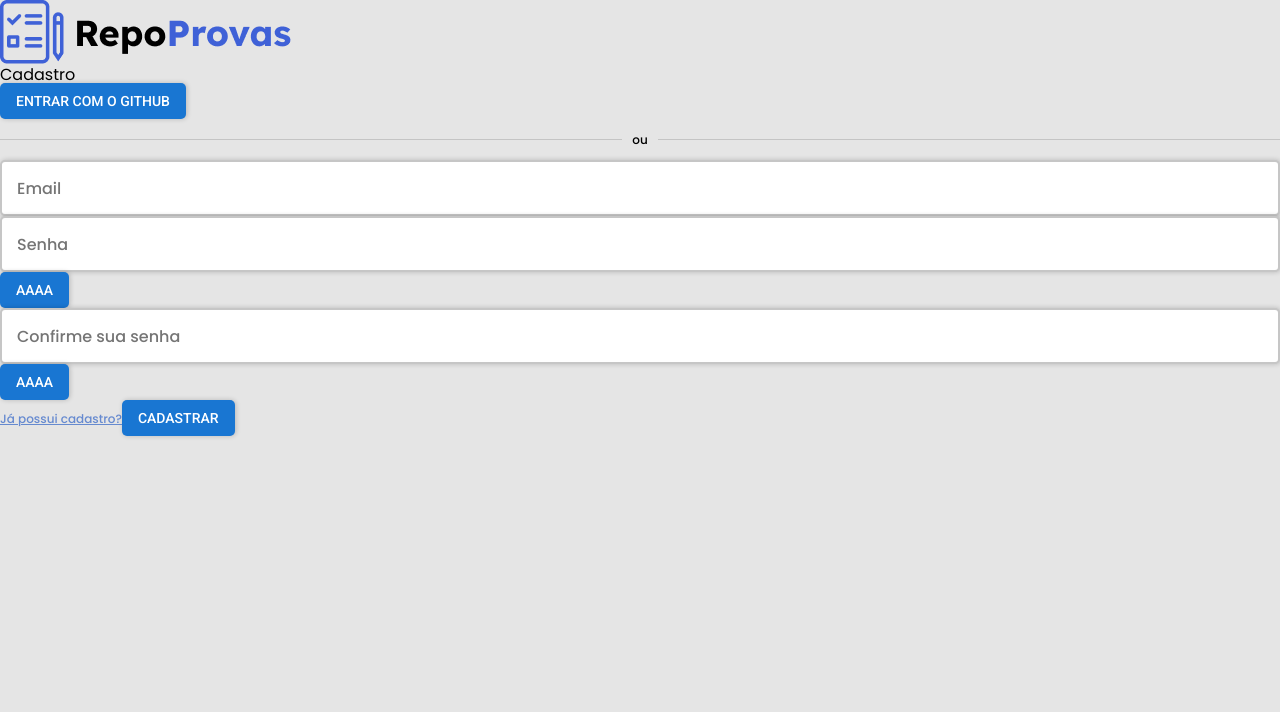
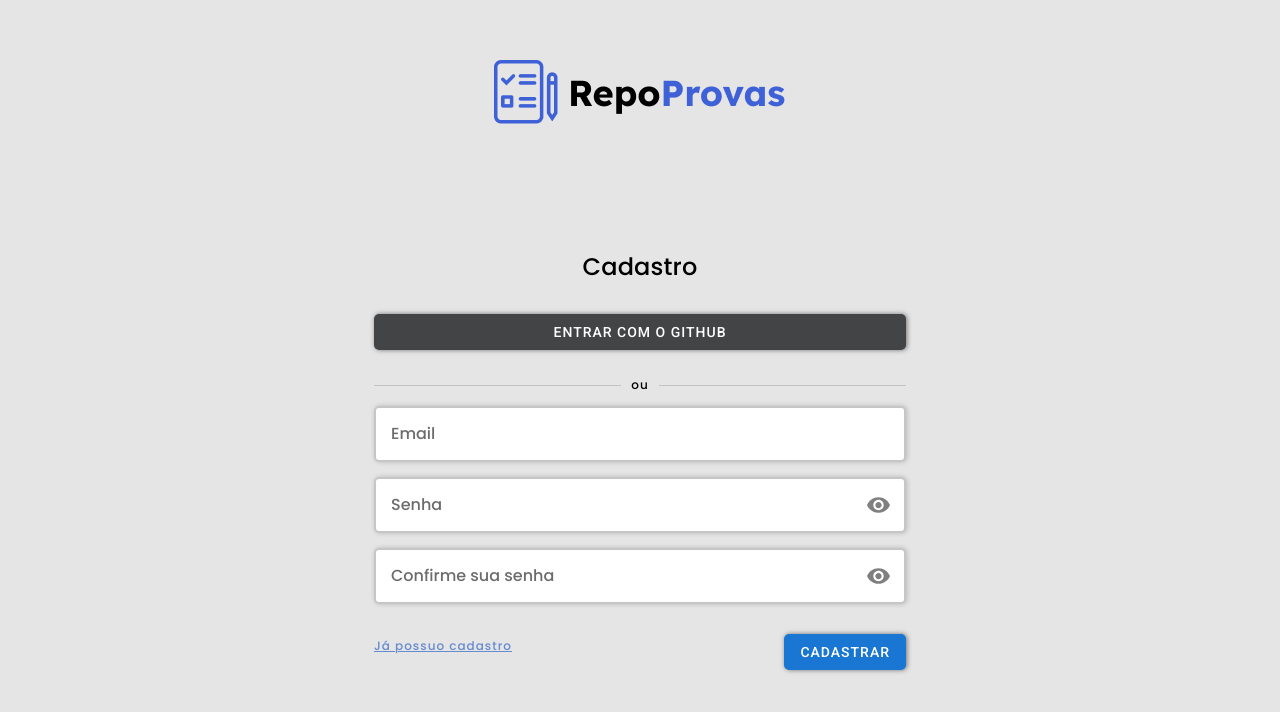
Before and after one commit to guoconde/RepoProvas, a React (Create React App) app: page /register in a window 1280 px wide. Shown: the top 712 px of the page. Built offline with nearby package versions, Linux system fonts and the light colour scheme.

Commit message:
Feat: add styled form

```diff
--- a/package.json
+++ b/package.json
@@ -6,6 +6,7 @@
     "react": "^17.0.2",
     "react-dom": "^17.0.2",
     "react-hook-form": "^7.30.0",
+    "react-icons": "^4.3.1",
     "react-router-dom": "^6.3.0",
     "react-scripts": "^4.0.3",
     "styled-components": "^5.3.5"
--- /dev/null
+++ b/src/components/Form/styled.jsx
@@ -0,0 +1,27 @@
+import styled from 'styled-components';
+
+export const FormContainer = styled.form`
+  display: flex;
+  flex-direction: column;
+  gap: 15px;
+`;
+
+export const PasswordDiv = styled.div`
+  position: relative;
+
+  .icon {
+    height: 56px;
+    font-size: 25px;
+    color: rgba(0, 0, 0, 0.5);;
+    position: absolute;
+    right: 15px;
+    cursor: pointer;
+  }
+`;
+
+export const FooterDiv = styled.div`
+  display: flex;
+  justify-content: space-between;
+
+  margin-top: 15px;
+`;
--- /dev/null
+++ b/src/components/LoginRegisterHeader/styled.jsx
@@ -0,0 +1,30 @@
+import styled from 'styled-components';
+
+export const Container = styled.div`
+  width: 500px;
+  height: 100vh;
+
+  margin: 0 auto;
+  padding-top: 60px;
+
+  display: flex;
+  flex-direction: column;
+  justify-content: space-between;
+  align-items: center;
+`;
+
+export const ButtonGithub = styled.button`
+  width: 500px;
+
+  background-color: #424445;
+
+  margin: 35px 0 15px 0;
+`;
+
+export const Title = styled.h1`
+  font-size: 24px;
+  font-weight: 500;
+  line-height: 24px;
+  letter-spacing: 0.15px;
+  text-align: center;
+`;
--- a/src/pages/register/RegisterForm.jsx
+++ b/src/pages/register/RegisterForm.jsx
@@ -1,6 +1,8 @@
 import React, { useState } from 'react';
 import { useForm } from 'react-hook-form';
 import { Link } from 'react-router-dom';
+import { MdVisibility } from 'react-icons/md';
+import { FooterDiv, FormContainer, PasswordDiv } from '../../components/Form/styled';
 
 export default function RegisterForm() {
   const {
@@ -23,31 +25,35 @@ export default function RegisterForm() {
   }
 
   return (
-    <form onSubmit={handleSubmit(onSubmit)}>
+    <FormContainer onSubmit={handleSubmit(onSubmit)}>
       <input
       // type="email"
         {...register('email')}
         placeholder="Email"
       />
       {errors.email && <span>{errors.email.message}</span>}
+      <PasswordDiv>
         <input
           type={showPassword ? 'password' : 'text'}
           {...register('password')}
           placeholder="Senha"
         />
+        <MdVisibility className="icon" type="submit" onClick={() => handlePassword('password')} />
+      </PasswordDiv>
       {errors.password && <span>{errors.password.message}</span>}
-      <button type="submit" onClick={() => handlePassword('password')}>AAAA</button>
+      <PasswordDiv>
         <input
           type={showConfirmPassword ? 'password' : 'text'}
           {...register('passwordConfirm')}
           placeholder="Confirme sua senha"
         />
-      <button type="submit" onClick={() => handlePassword('confirmPassword')}>AAAA</button>
+        <MdVisibility className="icon" type="submit" onClick={() => handlePassword('confirmPassword')} />
+      </PasswordDiv>
       {errors.passwordConfirm && <span>{errors.passwordConfirm.message}</span>}
-      <div>
-        <Link to="/">Já possui cadastro?</Link>
+      <FooterDiv>
+        <Link to="/">Já possuo cadastro</Link>
         <button type="submit">cadastrar</button>
-      </div>
-    </form>
+      </FooterDiv>
+    </FormContainer>
   );
 }
--- a/src/pages/register/index.jsx
+++ b/src/pages/register/index.jsx
@@ -1,16 +1,20 @@
 import React from 'react';
 import Line from '../../components/Line/Line';
+import { ButtonGithub, Container, Title } from '../../components/LoginRegisterHeader/styled';
 import Logo from '../../images/Logo.png';
 import RegisterForm from './RegisterForm';
 
 export default function Register() {
   return (
-    <div>
+    <Container>
       <img src={Logo} alt="logo_repo_provas" />
-      <h1>Cadastro</h1>
-      <button type="submit">ENTRAR COM O GITHUB</button>
-      <Line visibleLabel />
-      <RegisterForm />
-    </div>
+      <div>
+        <Title>Cadastro</Title>
+        <ButtonGithub type="submit">ENTRAR COM O GITHUB</ButtonGithub>
+        <Line visibleLabel />
+        <RegisterForm />
+      </div>
+      <div />
+    </Container>
   );
 }
--- a/src/styles/GlobalStyle.jsx
+++ b/src/styles/GlobalStyle.jsx
@@ -59,7 +59,7 @@ const GlobalStyle = createGlobalStyle`
     text-align: center;
     color: white;
 
-    box-shadow: 1px 0px 5px rgba(0, 0, 0, 0.2);
+    box-shadow: 1px 0px 5px rgba(0, 0, 0, 0.5);
     border-radius: 5px;
 
     padding: 0 16px;
@@ -77,6 +77,7 @@ const GlobalStyle = createGlobalStyle`
     height: 56px;
     border-radius: 5px;
     border: 2px solid #c6c6c6;
+    color: #6c6c6c;
     box-shadow: 1px 0px 5px rgba(0, 0, 0, 0.2);
 
     font-family: 'Poppins';
@@ -87,6 +88,7 @@ const GlobalStyle = createGlobalStyle`
     padding: 0 15px;
 
     ::placeholder {
+      color: #6c6c6c;
       font-family: 'Poppins';
       font-size: 16px;
       font-weight: 500;
@@ -103,6 +105,7 @@ const GlobalStyle = createGlobalStyle`
     height: 100%;
     background-color: #e5e5e5;
     font-family: 'Poppins', sans-serif;
+    letter-spacing: 1px;
     -ms-overflow-style: none;
     scrollbar-width: none;
   }
```
Also changed, not shown: 1 other file (tests, documents, lock files or other folders). Lines whose indentation alone changed are shown as unchanged.
